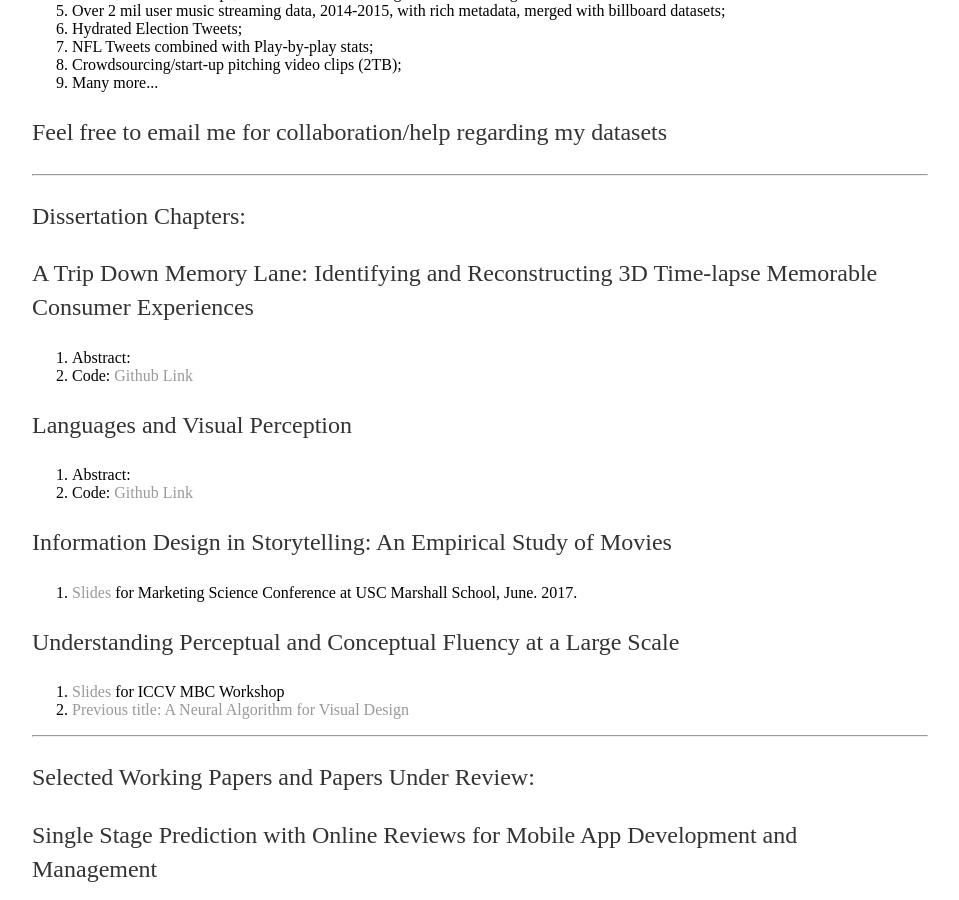
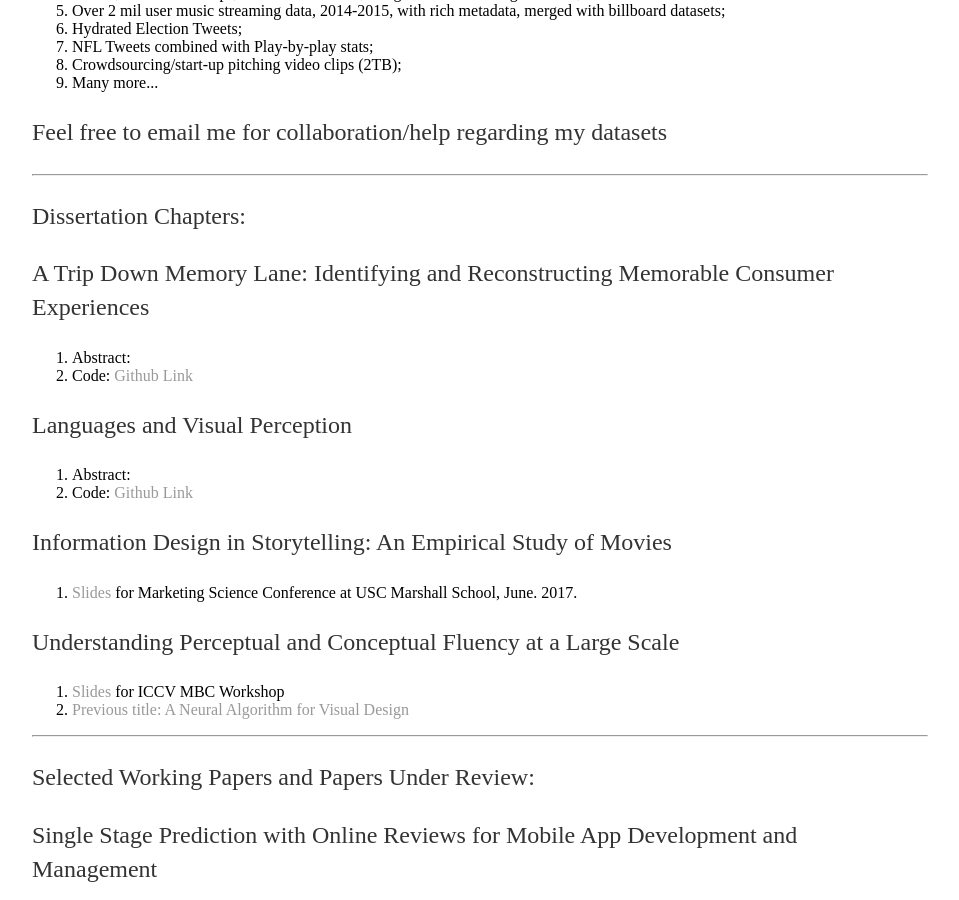
Before and after one commit to shenglih/shenglih.github.io, a Jekyll site: the page built from research/index.html, in a window 1280 px wide and 900 px high, scrolled down 537 px. Shown: the whole window, without its empty margins (160-1119 px from the left). Built offline with Jekyll 4.4.1, drawn with Linux system fonts in a browser that asks for light colours.

Commit message:
Update index.html

```diff
--- a/research/index.html
+++ b/research/index.html
@@ -30,7 +30,7 @@ title: Shengli Hu, Research
 <hr>
 	<p> Dissertation Chapters:</p>
 	<!--<p> Job Market Paper: </p>-->
-	<p> A Trip Down Memory Lane: Identifying and Reconstructing 3D Time-lapse Memorable Consumer Experiences</p>
+	<p> A Trip Down Memory Lane: Identifying and Reconstructing Memorable Consumer Experiences</p>
 	<ol>
 		<li> Abstract:</li>
 		<!--<li> Dataset: <a href="">Instagram 14-15</a> </li>-->
```
